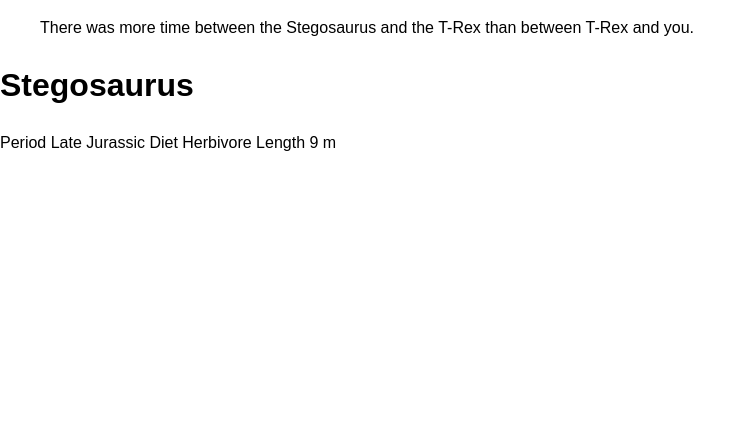
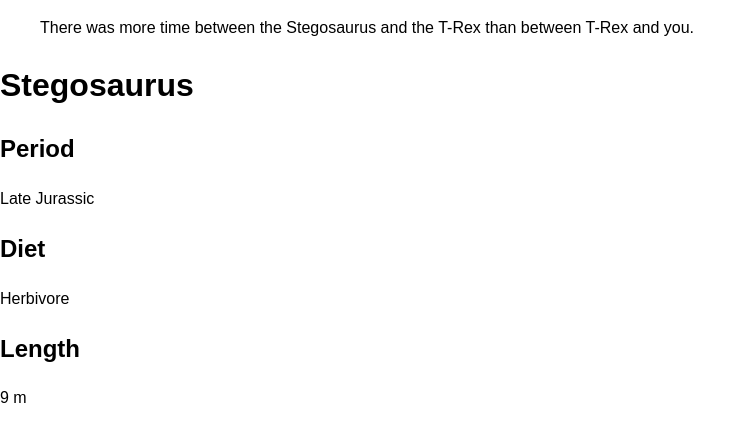
Before and after one commit to annamisak/dsn1675-exercise-1, a plain HTML site: page index.html in a window 1280 px wide. Shown: the whole page, without its empty margins (0-752 px from the left). Drawn offline with Linux system fonts and the light colour scheme.

Commit message:
Html updates

```diff
--- a/index.html
+++ b/index.html
@@ -8,21 +8,29 @@
 </head>
 <body>
 
-    <figure>
-        <figcaption>There was more time between the Stegosaurus and the T-Rex than between T-Rex and you.</figcaption>
-    </figure>
+    <main>
+        <figure>
+            <figcaption>There was more time between the Stegosaurus and the T-Rex than between T-Rex and you.</figcaption>
+        </figure>
 
-<h1>Stegosaurus</h1>
+        <h1>Stegosaurus</h1>
 
+        <div class="left-box">
+            <h2 clas="period">Period</h2>
+            <p>Late Jurassic</p>
+        </div>
 
-Period
-Late Jurassic
+        <div clas="center-box">
+            <h2 clas="diet">Diet</h2>
+            <p>Herbivore</p>
+        </div>
 
-Diet
-Herbivore
+        <div clas="right-box">
+            <h2 clas="length">Length</h2>
+            <p>9&nbsp;m</p>
+        </div>
 
-Length
-9&nbsp;m
+</main>
 
 </body>
 </html>
```
